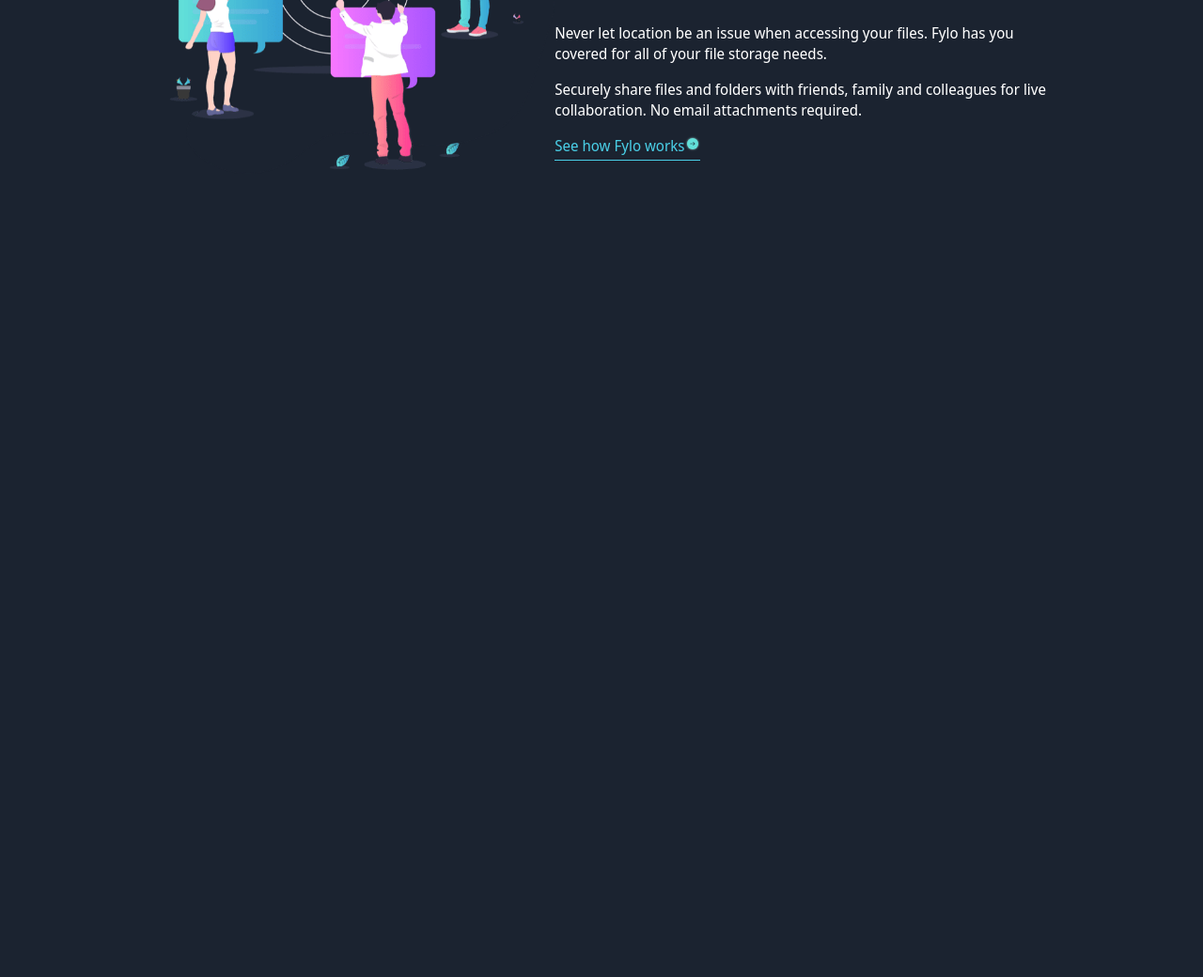
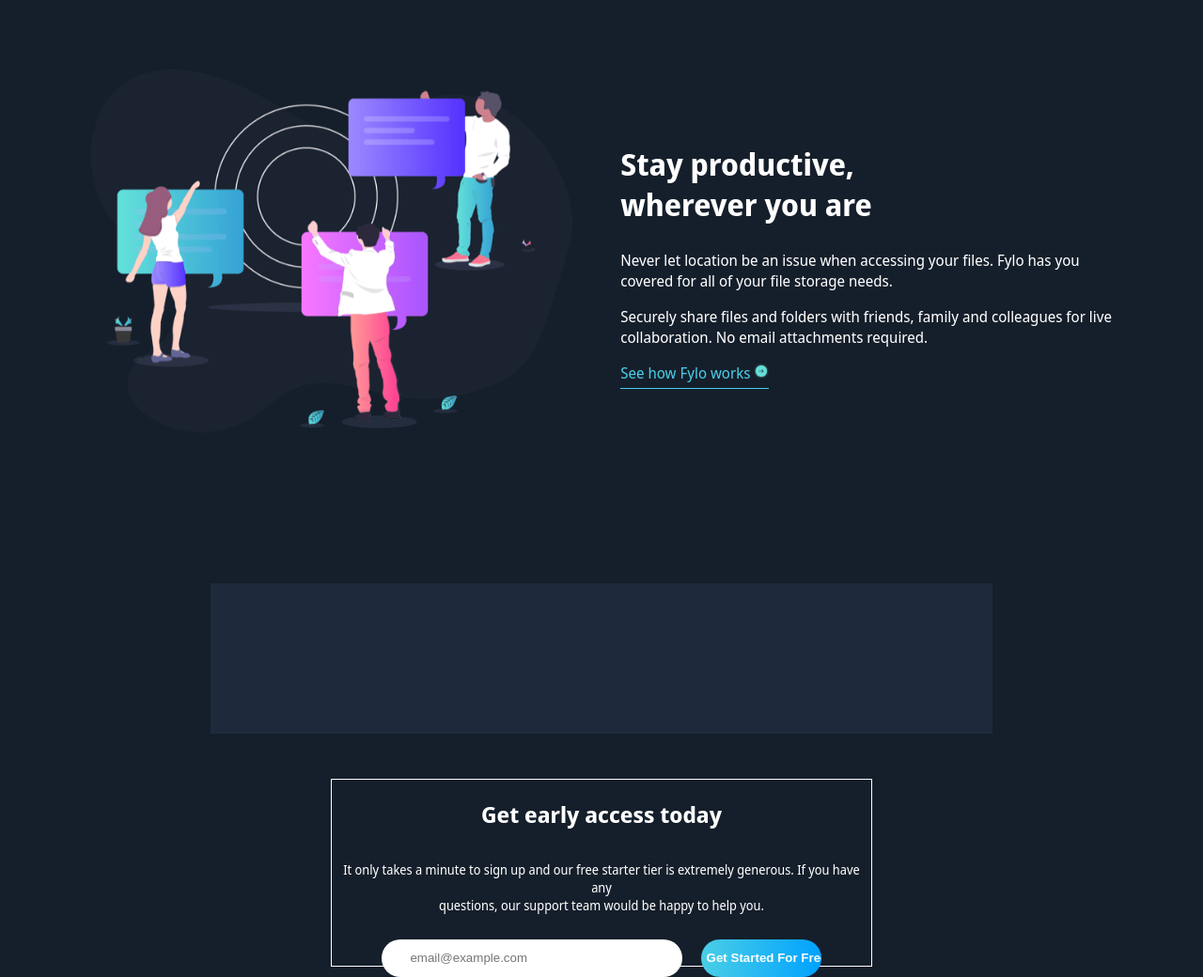
Before and after one commit to cferg97/fylo-dark-theme-landing-page-master, a plain HTML site: page index.html in a window 1280 px wide. Shown: the part 2007-3047 px from the top of the page at 94% size. Before the commit the page ends 2192 px from the top, so only its background shows below. Drawn offline with Linux system fonts and the light colour scheme.

Commit message:
Added new sections

```diff
--- a/index.html
+++ b/index.html
@@ -77,7 +77,27 @@
                 collaboration. No email attachments required.
             </p>
 
-            <a href="http://www.google.com">See how Fylo works<img src="./images/icon-arrow.svg" /></a>
+            <a href="http://www.google.com">See how Fylo works <img src="./images/icon-arrow.svg" /></a>
+        </div>
+    </div>
+
+    <div id="quotes-container">
+        <div class="quote">
+        </div>
+        <div class="quote">
+        </div>
+        <div class="quote">
+        </div>
+    </div>
+
+    <div id="email-container">
+        <h2>Get early access today</h2>
+        <p>It only takes a minute to sign up and our free starter tier is extremely generous. If you have any <br> questions,
+            our support team would be happy to help you.
+        </p>
+        <div id="email-input-container">
+            <input type="email" id="email_input" placeholder="email@example.com"/>
+            <input type="button" id="startedBtn" value="Get Started For Free"/>
         </div>
     </div>
 
--- a/style.css
+++ b/style.css
@@ -1,37 +1,49 @@
-body{
+*,
+*::before,
+*::after {
+    box-sizing: border-box;
+}
+
+body {
     margin: 0;
     padding: 0;
-    background-color: rgb(27,35,48);
+    background-image: url("./images/bg-curvy-desktop.svg");
+    background-color: rgb(21, 31, 43);
+    background-repeat: no-repeat;
+    background-position-x: center;
+    background-position-y: 30%;
+    background-size: contain;
     color: white;
     font-family: 'Noto Sans Display', sans-serif;
     height: 100%;
     width: 100%;
+    scroll-behavior: smooth;
 }
 
-#nav-bar-container{
+#nav-bar-container {
     display: flex;
     height: 6vh;
     margin-top: 6vh;
-    margin-bottom: 7.5vh;
+    margin-bottom: 8vh;
     margin-left: 5vw;
     margin-right: 5vw;
 
 }
 
-#nav-bar-container > #nav-links{
+#nav-bar-container>#nav-links {
     margin-left: auto;
     align-self: center;
 }
 
-#nav-links > a {
+#nav-links>a {
     margin-left: 4vw;
 }
 
-#nav-bar-container > img{
+#nav-bar-container>img {
     height: 5vh;
 }
 
-#hero-container{
+#hero-container {
     display: flex;
     width: 100%;
     flex-direction: column;
@@ -47,16 +59,16 @@
 
 }
 
-#hero-img{
+#hero-img {
     width: 50%;
     align-self: center;
 }
 
-#hero-h1{
+#hero-h1 {
     font-size: 1.8em;
 }
 
-#getStarted{
+#getStarted {
     align-self: center;
     color: white;
     margin-top: 1.5vh;
@@ -68,7 +80,7 @@
     background: linear-gradient(to right, rgb(74, 206, 230), rgb(0, 162, 255))
 }
 
-#card-container{
+#card-container {
     display: flex;
     flex-direction: row;
     flex-wrap: wrap;
@@ -78,48 +90,112 @@
     justify-content: center;
 }
 
-.card-item{
+.card-item {
     display: flex;
     flex-direction: column;
     text-align: center;
     align-content: space-around;
     width: 20vw;
-    margin: 2vw;
+    margin: 6vw;
 }
 
-.card-img{
+.card-img {
     align-self: center;
     height: 15vh;
 }
 
-.card-item > p{
+.card-item>p {
     font-size: 0.8em;
 }
 
-#productive-container{
+#productive-container {
     display: flex;
     justify-content: center;
     margin: 0 auto;
     width: 100%;
+    padding-bottom: 20vh;
 }
 
-#productive-img{
-    height: 25vw;
+#productive-img {
+    width: 40vw;
 }
 
-#text-container{
+#text-container {
     align-self: center;
+    margin-left: 4vw;
 
 }
 
-#productive-container > #text-container > h2 {
+#productive-container>#text-container>h2 {
     font-size: 2em;
 
 }
 
-#productive-container > #text-container > a{
+#productive-container>#text-container>a {
     text-decoration: none;
     color: rgb(74, 206, 230);
     padding-bottom: 0.3em;
     border-bottom: 1px solid rgb(74, 206, 230);
 }
+
+#quotes-container {
+    display: flex;
+    margin: 0 auto;
+    width: 65%;
+    height: 15vh;
+    align-content: center;
+    justify-content: space-evenly;
+    padding-bottom: 26vh;
+}
+
+.quote {
+    display: flex;
+    flex-direction: column;
+    background-color: rgb(31, 41, 60);
+    height: 20vh;
+    width: 40vh;
+}
+
+#email-container {
+    display: flex;
+    flex-direction: column;
+    border: 1px solid white;
+    text-align: center;
+    align-content: center;
+    margin: 0 auto;
+    height: 25vh;
+    width: 45vw;
+}
+
+#email-container>p {
+    font-size: 0.85em;
+}
+
+#email-input-container {
+    display: flex;
+    margin: 0 auto;
+    padding-top: 1vw;
+}
+
+#email_input {
+    height: 5vh;
+    border: none;
+    outline: none;
+    border-radius: 40px;
+    padding: 20px;
+    padding-left: 30px;
+    margin-right: 1.5vw;
+    width: 25vw;
+}
+
+
+
+#startedBtn {
+    color: white;
+    font-weight: bold;
+    height: 5vh;
+    border: none;
+    width: 10vw;
+    border-radius: 40px;
+    background: linear-gradient(to right, rgb(74, 206, 230), rgb(0, 162, 255));
+}
```
